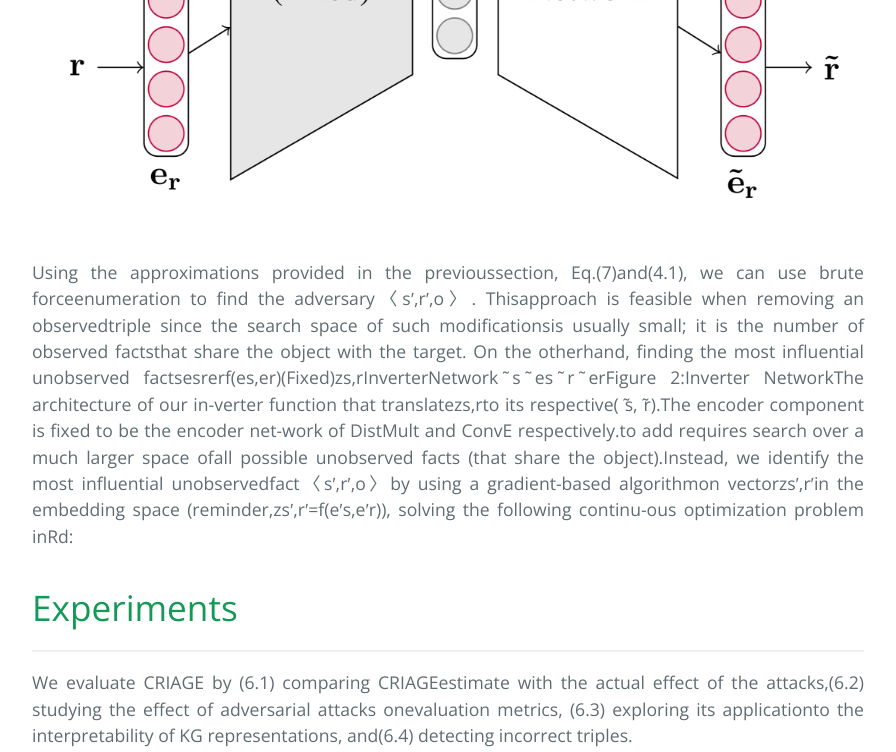
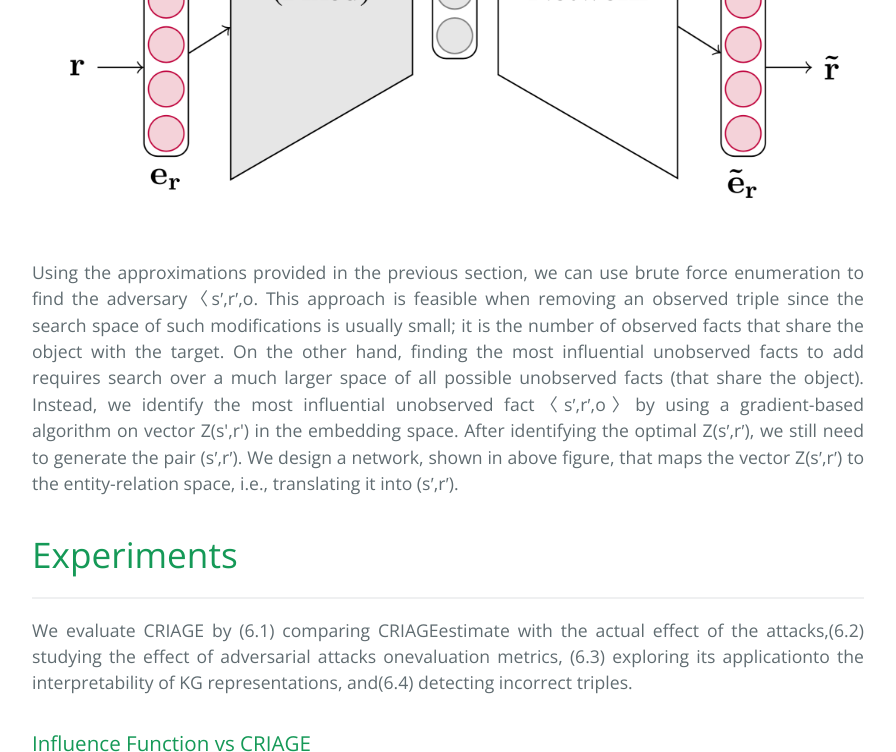
Before and after one commit to pouyapez/criage, a Jekyll site: the page built from index.md, in a window 1280 px wide and 900 px high, scrolled down 3719 px, cut to the strip 0-752 px from the top of the window. Shown: the whole strip, without its empty margins (192-1088 px from the left). Built offline with Jekyll 4.4.1, drawn with Linux system fonts in a browser that asks for light colours; some of the changed text lies outside the part shown.

Commit message:
Update index.md

```diff
--- a/index.md
+++ b/index.md
@@ -59,7 +59,7 @@
 ![Branching](/images/autoencoder.png)
 
 <p align="justify">
-Using the approximations provided in the previoussection, Eq.(7)and(4.1), we can use brute forceenumeration to find the adversary〈s′,r′,o〉. Thisapproach is feasible when removing an observedtriple since the search space of such modificationsis usually small; it is the number of observed factsthat share the object with the target. On the otherhand, finding the most influential unobserved factsesrerf(es,er)(Fixed)zs,rInverterNetwork ̃s ̃es ̃r ̃erFigure 2:Inverter NetworkThe architecture of our in-verter function that translatezs,rto its respective( ̃s, ̃r).The encoder component is fixed to be the encoder net-work of DistMult and ConvE respectively.to add requires search over a much larger space ofall possible unobserved facts (that share the object).Instead, we identify the most influential unobservedfact〈s′,r′,o〉by using a gradient-based algorithmon vectorzs′,r′in the embedding space (reminder,zs′,r′=f(e′s,e′r)), solving the following continu-ous optimization problem inRd:
+Using the approximations provided in the previous section, we can use brute force enumeration to find the adversary〈s′,r′,o. This approach is feasible when removing an observed triple since the search space of such modifications is usually small; it is the number of observed facts that share the object with the target. On the other hand, finding the most influential unobserved facts to add requires search over a much larger space of all possible unobserved facts (that share the object). Instead, we identify the most influential unobserved fact〈s′,r′,o〉by using a gradient-based algorithm on vector Z(s',r') in the embedding space. After identifying the optimal Z(s′,r′), we still need to generate the pair (s′,r′). We design a network, shown in above figure, that maps the vector Z(s′,r′) to the entity-relation space, i.e., translating it into (s′,r′).
 </p>
 
 # Experiments
```
Also changed, not shown: other parts of index.md (+1 -1 lines).
